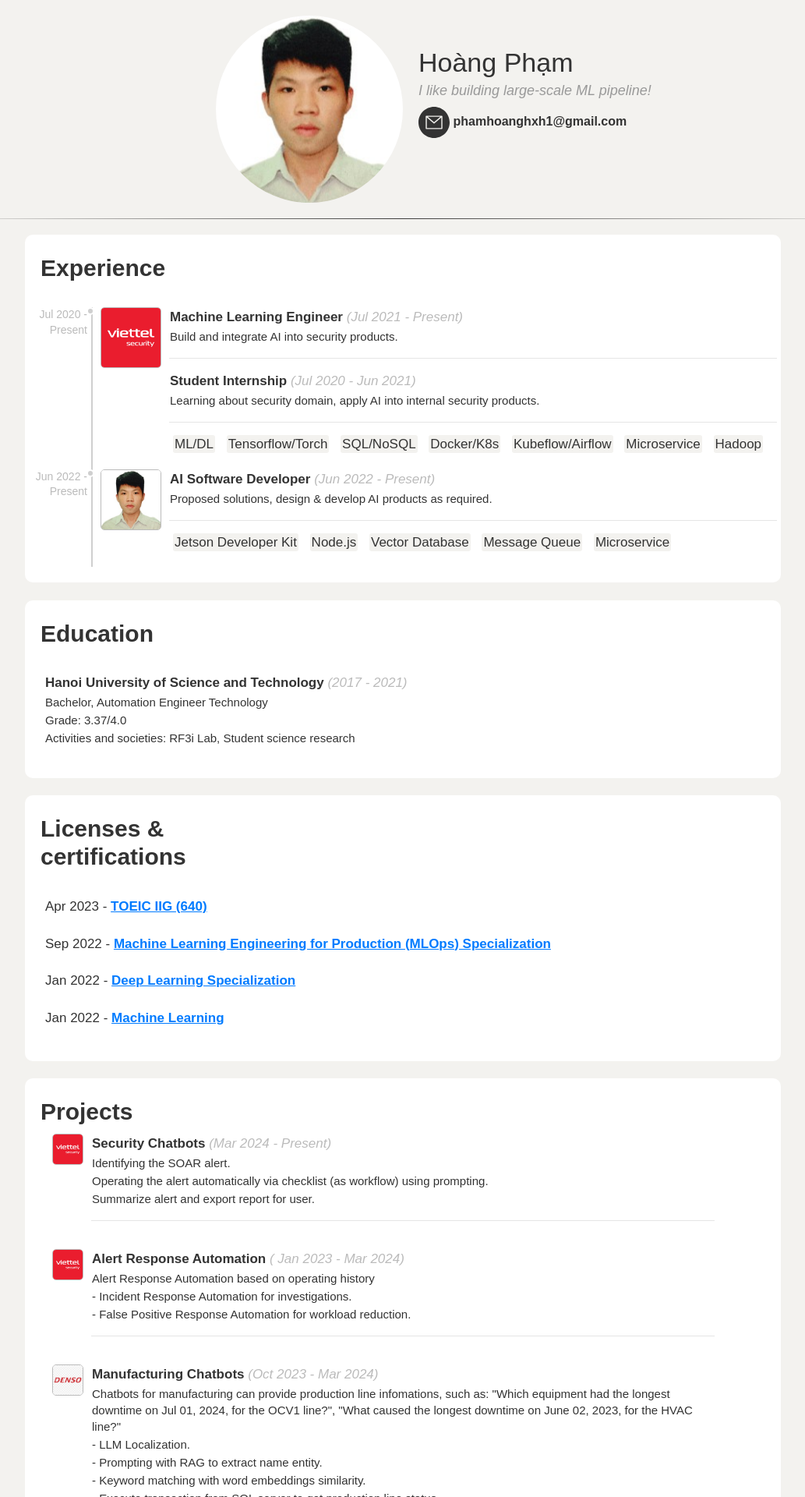
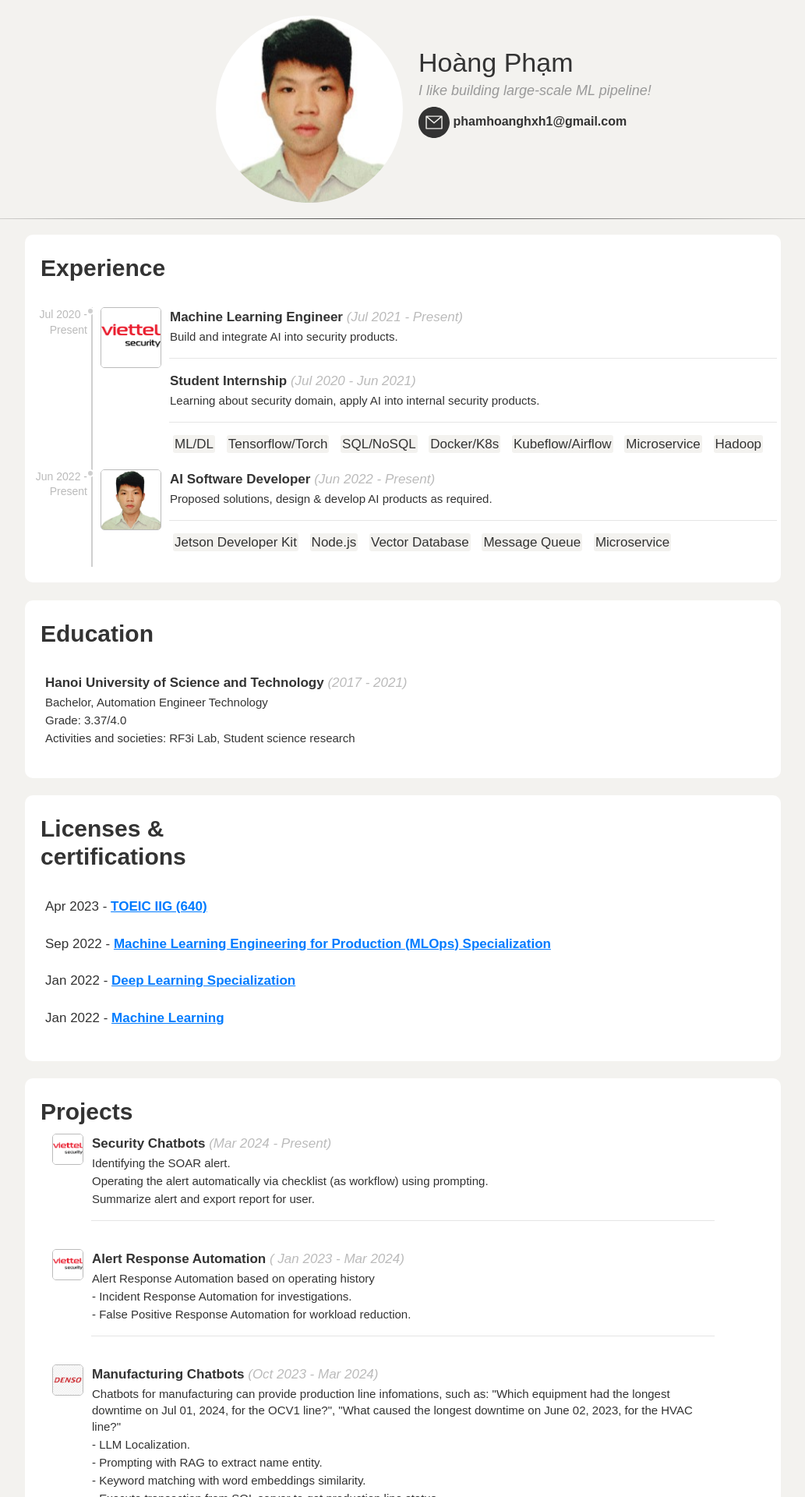
Before and after one commit to dangho99/dang99.github.io, a Jekyll site: the page built from about.html, in a window 1280 px wide. Shown: the top 1920 px of the page at 78% size, without its empty margins (123-1156 px from the left). Built offline with Jekyll 4.4.1, drawn with Linux system fonts in a browser that asks for light colours.

Commit message:
update cv

```diff
--- a/_data/profile.yml
+++ b/_data/profile.yml
@@ -6,7 +6,7 @@ description: "I like building large-scale ML pipeline!"
 experiences:
   - employer: "Viettel Cyber Security"
     time: "Jul 2020 - Present"
-    logo: "/assets/profile/vcs.jpg"
+    logo: "/assets/profile/vcs.png"
     skills:
       - ML/DL
       - Tensorflow/Torch
@@ -55,7 +55,7 @@ projects:
   - employer: "Viettel Cyber Security"
     name: "Security Chatbots"
     time: "Mar 2024 - Present"
-    logo: "/assets/profile/vcs.jpg"
+    logo: "/assets/profile/vcs.png"
     description:
       - Identifying the SOAR alert.
       - Operating the alert automatically via checklist (as workflow) using prompting.
@@ -63,7 +63,7 @@ projects:
   - employer: "Viettel Cyber Security"
     name: "Alert Response Automation"
     time: " Jan 2023 - Mar 2024"
-    logo: "/assets/profile/vcs.jpg"
+    logo: "/assets/profile/vcs.png"
     description:
       - "Alert Response Automation based on operating history"
       - "- Incident Response Automation for investigations."
@@ -122,7 +122,7 @@ projects:
   - employer: "Viettel Cyber Security"
     name: "Security Data Mining"
     time: "May 2022 - Dec 2022"
-    logo: "/assets/profile/vcs.jpg"
+    logo: "/assets/profile/vcs.png"
     description:
       - Deploying a Hadoop cluster on premise.
       - Integrate cluster with OneFS isilon cluster authenticated via kerberos and ldap.
@@ -131,7 +131,7 @@ projects:
   - employer: "Viettel Cyber Security"
     name: "Typing biometrics"
     time: "Jan 2022 - Mar 2022"
-    logo: "/assets/profile/vcs.jpg"
+    logo: "/assets/profile/vcs.png"
     description:
       - Authenticating system users by their typing behavior when login via username & password, or continuous on working session.
       - "- Apply metric learning method to build the encoder, transform typing behavior to user features."
@@ -140,7 +140,7 @@ projects:
   - employer: "Viettel Cyber Security"
     name: "Transaction Fraud Detection"
     time: "Sep 2021 - Dec 2021"
-    logo: "/assets/profile/vcs.jpg"
+    logo: "/assets/profile/vcs.png"
     description:
       - "Extract patterns from abnormal behavior, convert into multiple time series (ex: login on new device -> login failed limit exceeded -> reset password -> etc.)"
       - "Compare real-time transaction behavior with learned abnormal behavior using matching algorithm, such as: dynamic time warping, longest common sub sequence, etc."
```
